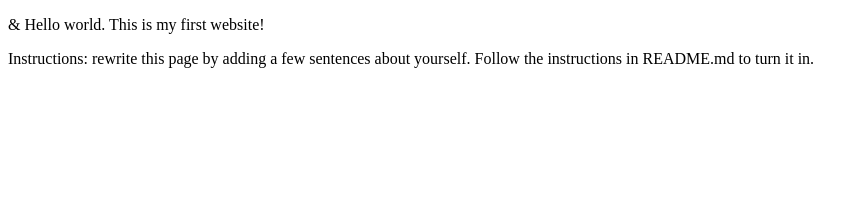
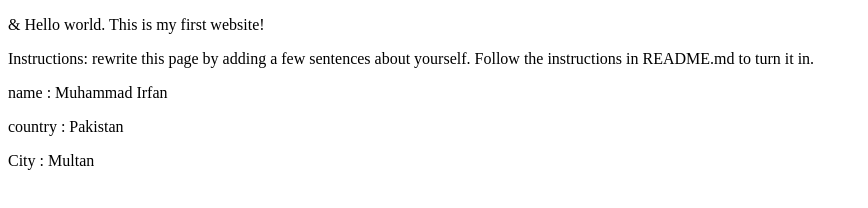
Before and after one commit to IrFan143A/Wevdev_lab1, a plain HTML site: page index.html in a window 1280 px wide. Shown: the whole page, without its empty margins (0-868 px from the left). Drawn offline with Linux system fonts and the light colour scheme.

Commit message:
Update index.html

```diff
--- a/index.html
+++ b/index.html
@@ -9,3 +9,12 @@
   <p>Instructions: rewrite this page by adding a few sentences about yourself. Follow the instructions in README.md to turn it in.</p>
 </body>
 </html>
+<p>
+  name : Muhammad Irfan
+</p>
+<p>
+  country : Pakistan
+</p>
+<p>
+  City : Multan
+</p>
```
